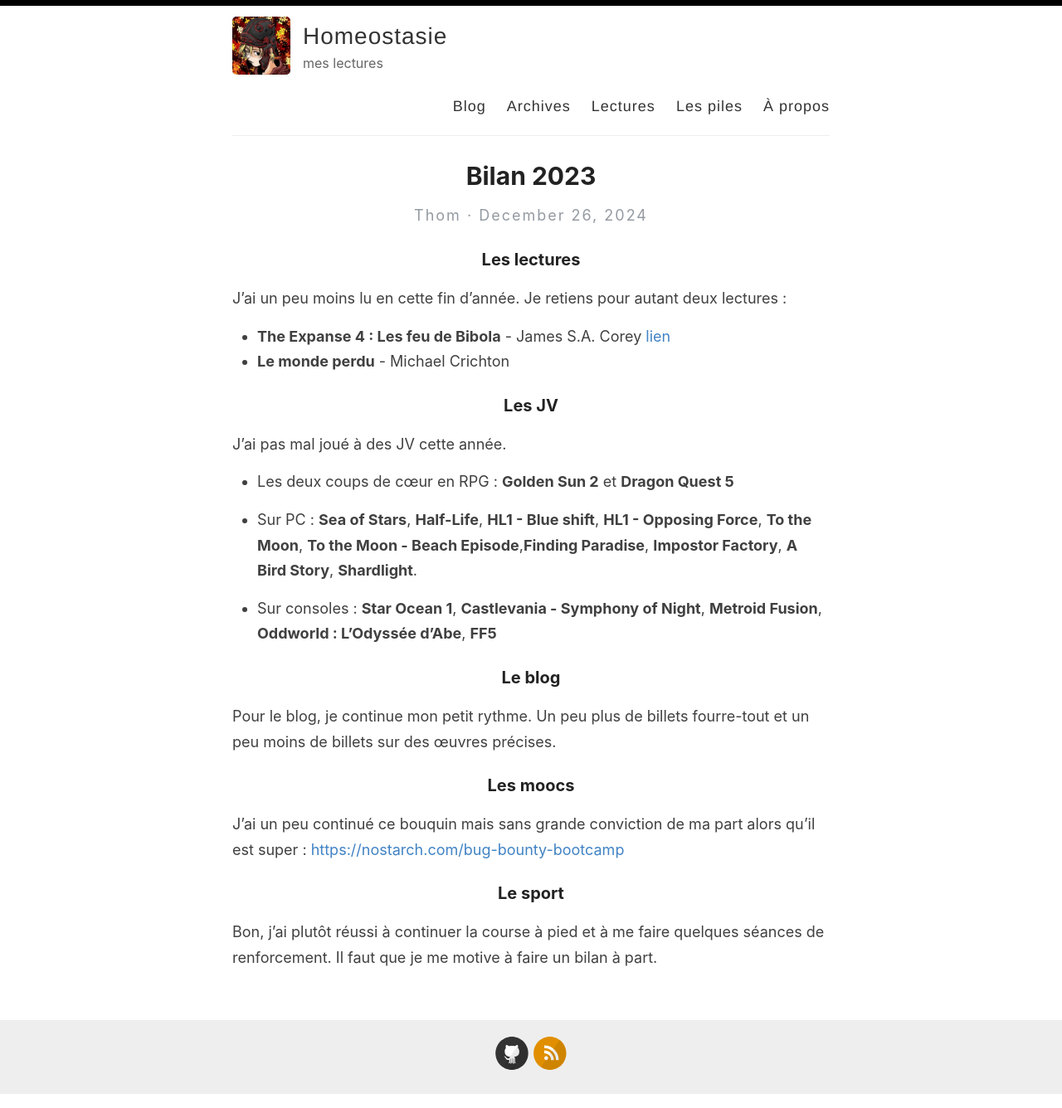
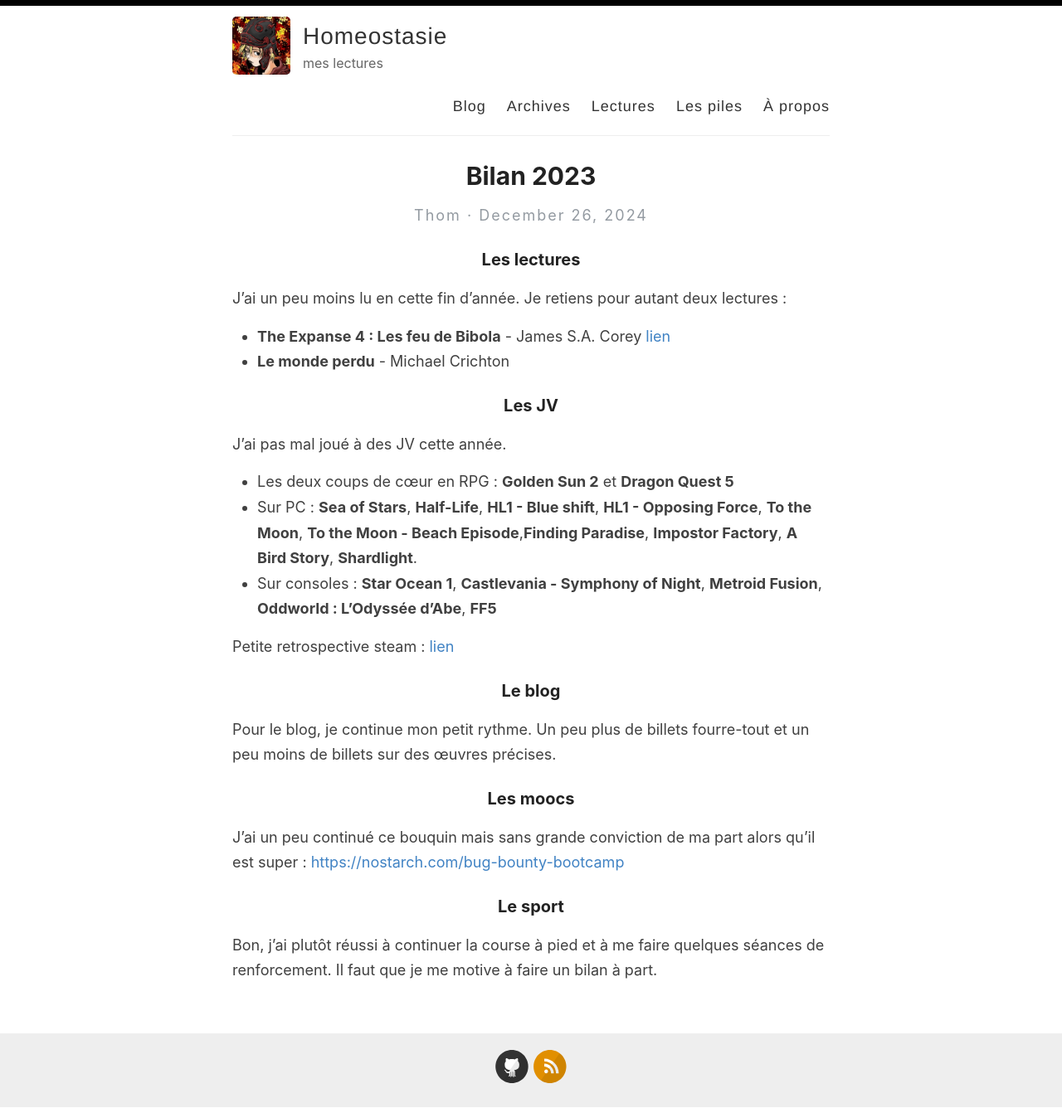
Before and after one commit to homeostasie/bouquins, a Jekyll site: the page built from _posts/2024-12-26-bilan-2024.md, in a window 1280 px wide. Shown: the whole page at 83% size. Built offline with Jekyll 4.4.1, drawn with Linux system fonts in a browser that asks for light colours.

Commit message:
maj billet jv

```diff
--- a/_posts/2024-12-26-bilan-2024.md
+++ b/_posts/2024-12-26-bilan-2024.md
@@ -19,8 +19,11 @@
 
 - Les deux coups de cœur en RPG : **Golden Sun 2** et **Dragon Quest 5**
 - Sur  PC : **Sea of Stars**, **Half-Life**, **HL1 - Blue shift**, **HL1 - Opposing Force**, **To the Moon**, **To the Moon - Beach Episode**,**Finding Paradise**, **Impostor Factory**, **A Bird Story**,  **Shardlight**.
+- Sur consoles :  **Star Ocean 1**, **Castlevania - Symphony of Night**, **Metroid Fusion**, **Oddworld : L'Odyssée d'Abe**, **FF5**
 
-- Sur consoles :  **Star Ocean 1**, **Castlevania - Symphony of Night**, **Metroid Fusion**, **Oddworld : L'Odyssée d'Abe**, **FF5**
+
+Petite retrospective steam : [lien](https://store.steampowered.com/replay/76561197987535858/2024?l=french)
+
 
 ### Le blog
 
```
Also changed, not shown: _posts/2024-12-26-paj-2025.md (+0 -2 lines).
